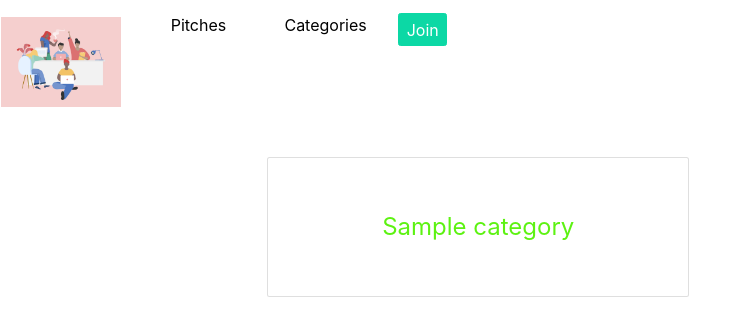
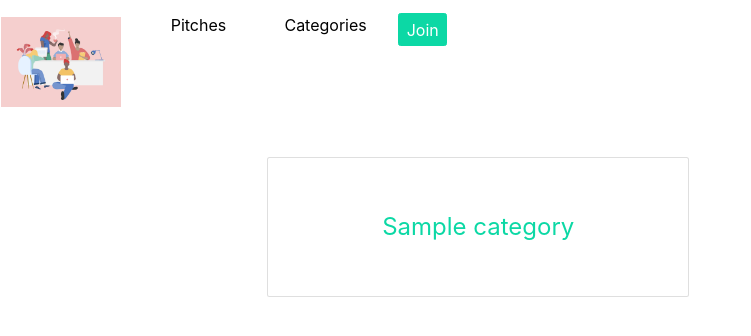
Before and after one commit to Kerrykogei24/Bingo-Pitch, a Flask app: page /categories in a window 1280 px wide, with the pointer over the restyled element. Shown: the top 336 px of the page, without its empty margins (0-751 px from the left). Run offline with Flask 2, Linux system fonts and the light colour scheme; tables that the repository leaves empty hold one stand-in row (values such as "Sample post"); some libraries are stand-ins or nearby versions.

Commit message:
add more styling and fix some configs

```diff
--- a/app/config.py
+++ b/app/config.py
@@ -1,7 +1,6 @@
 import os
 class Config:
     SECRET_KEY='thisismysupersecretkey'
-
     MAIL_SERVER : 'smtp.googlemail.com'
     MAIL_PORT : 587
     MAIL_USE_TLS = True
--- a/app/static/css/categories.css
+++ b/app/static/css/categories.css
@@ -12,7 +12,7 @@
 }
 
 .category a:hover{
-    color: #5df212;
+    color: #0cd8a5;
 }
 
 
--- a/app/static/css/category.css
+++ b/app/static/css/category.css
@@ -18,7 +18,7 @@
     color: gray;
 }
 .pitch:hover{
-    border: 1px solid #5df212;
+    border: 1px solid #0cd8a5;
     background-color: #fcfcfc;
     z-index: 5;
 }
```
